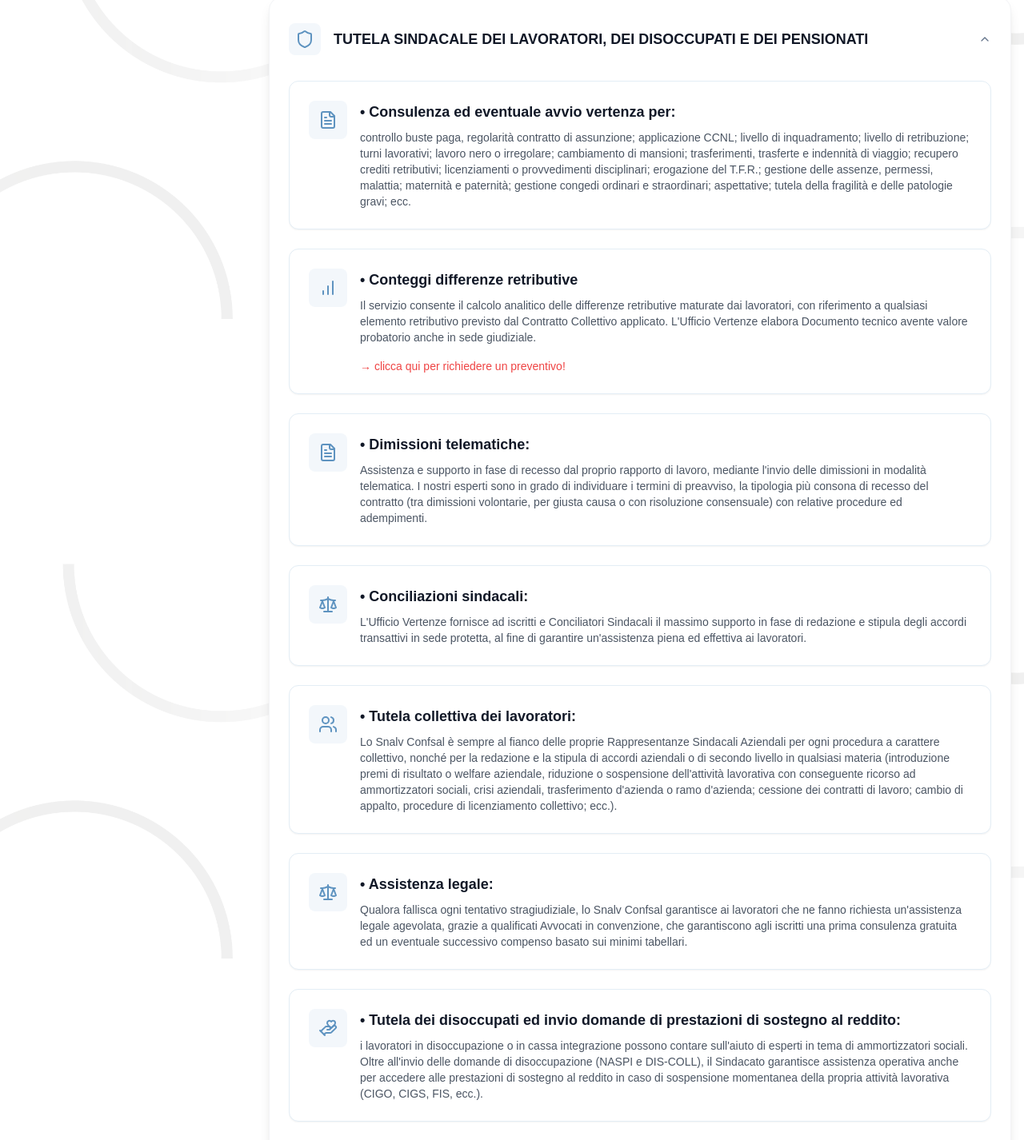
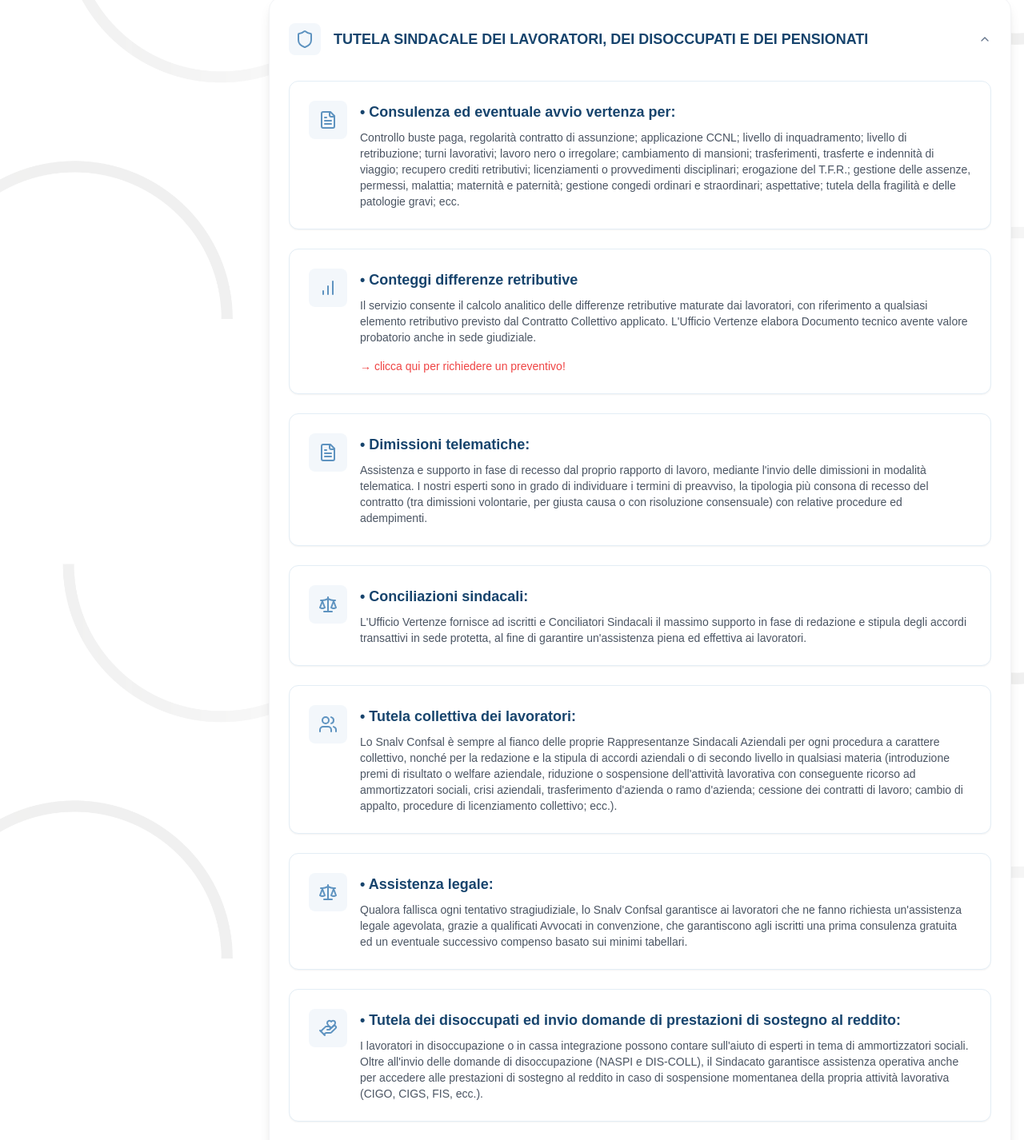
Before and after one commit to DionigiMartino/sitosnalv, a Next.js app: page /servizi in a window 1280 px wide. Shown: the part 1060-2486 px from the top of the page at 80% size. Built offline with nearby package versions, Linux system fonts and the light colour scheme; no server answers; the database is empty.

Commit message:
adjusted

```diff
--- a/app/servizi/page.tsx
+++ b/app/servizi/page.tsx
@@ -57,11 +57,11 @@
                 <FileText className="w-6 h-6 text-blue-500" />
               </div>
               <div>
-                <h4 className="font-bold text-lg text-gray-900 mb-2">
+                <h4 className="font-bold text-lg text-blue-600 mb-2">
                   • Consulenza ed eventuale avvio vertenza per:
                 </h4>
                 <p className="text-gray-600">
-                  controllo buste paga, regolarità contratto di assunzione;
+                  Controllo buste paga, regolarità contratto di assunzione;
                   applicazione CCNL; livello di inquadramento; livello di
                   retribuzione; turni lavorativi; lavoro nero o irregolare;
                   cambiamento di mansioni; trasferimenti, trasferte e indennità
@@ -81,7 +81,7 @@
                 <BarChart className="w-6 h-6 text-blue-500" />
               </div>
               <div>
-                <h4 className="font-bold text-lg text-gray-900 mb-2">
+                <h4 className="font-bold text-lg text-blue-600 mb-2">
                   • Conteggi differenze retributive
                 </h4>
                 <p className="text-gray-600 mb-4">
@@ -107,7 +107,7 @@
                 <FileText className="w-6 h-6 text-blue-500" />
               </div>
               <div>
-                <h4 className="font-bold text-lg text-gray-900 mb-2">
+                <h4 className="font-bold text-lg text-blue-600 mb-2">
                   • Dimissioni telematiche:
                 </h4>
                 <p className="text-gray-600">
@@ -129,7 +129,7 @@
                 <Scale className="w-6 h-6 text-blue-500" />
               </div>
               <div>
-                <h4 className="font-bold text-lg text-gray-900 mb-2">
+                <h4 className="font-bold text-lg text-blue-600 mb-2">
                   • Conciliazioni sindacali:
                 </h4>
                 <p className="text-gray-600">
@@ -148,7 +148,7 @@
                 <Users className="w-6 h-6 text-blue-500" />
               </div>
               <div>
-                <h4 className="font-bold text-lg text-gray-900 mb-2">
+                <h4 className="font-bold text-lg text-blue-600 mb-2">
                   • Tutela collettiva dei lavoratori:
                 </h4>
                 <p className="text-gray-600">
@@ -173,7 +173,7 @@
                 <Scale className="w-6 h-6 text-blue-500" />
               </div>
               <div>
-                <h4 className="font-bold text-lg text-gray-900 mb-2">
+                <h4 className="font-bold text-lg text-blue-600 mb-2">
                   • Assistenza legale:
                 </h4>
                 <p className="text-gray-600">
@@ -194,12 +194,12 @@
                 <HandHeart className="w-6 h-6 text-blue-500" />
               </div>
               <div>
-                <h4 className="font-bold text-lg text-gray-900 mb-2">
+                <h4 className="font-bold text-lg text-blue-600 mb-2">
                   • Tutela dei disoccupati ed invio domande di prestazioni di
                   sostegno al reddito:
                 </h4>
                 <p className="text-gray-600">
-                  i lavoratori in disoccupazione o in cassa integrazione possono
+                  I lavoratori in disoccupazione o in cassa integrazione possono
                   contare sull'aiuto di esperti in tema di ammortizzatori
                   sociali. Oltre all'invio delle domande di disoccupazione
                   (NASPI e DIS-COLL), il Sindacato garantisce assistenza
@@ -217,7 +217,7 @@
                 <Users className="w-6 h-6 text-blue-500" />
               </div>
               <div>
-                <h4 className="font-bold text-lg text-gray-900 mb-2">
+                <h4 className="font-bold text-lg text-blue-600 mb-2">
                   • Tutela dei pensionati:
                 </h4>
                 <p className="text-gray-600">
@@ -251,7 +251,7 @@
                   <CircleDollarSign className="w-6 h-6 text-green-500" />
                 </div>
                 <div>
-                  <h4 className="font-bold text-lg text-gray-900 mb-2">
+                  <h4 className="font-bold text-lg text-blue-600 mb-2">
                     • PRESTAZIONI DI SOSTEGNO AL REDDITO
                   </h4>
                   <p className="text-gray-600">
@@ -269,7 +269,7 @@
                   <Heart className="w-6 h-6 text-green-500" />
                 </div>
                 <div>
-                  <h4 className="font-bold text-lg text-gray-900 mb-2">
+                  <h4 className="font-bold text-lg text-blue-600 mb-2">
                     • PENSIONE E PREVIDENZA
                   </h4>
                   <p className="text-gray-600">
@@ -289,7 +289,7 @@
                   <HandHeart className="w-6 h-6 text-green-500" />
                 </div>
                 <div>
-                  <h4 className="font-bold text-lg text-gray-900 mb-2">
+                  <h4 className="font-bold text-lg text-blue-600 mb-2">
                     • INVALIDITÀ E DISABILITÀ
                   </h4>
                   <p className="text-gray-600">
@@ -308,7 +308,7 @@
                   <Users className="w-6 h-6 text-green-500" />
                 </div>
                 <div>
-                  <h4 className="font-bold text-lg text-gray-900 mb-2">
+                  <h4 className="font-bold text-lg text-blue-600 mb-2">
                     • MATERNITÀ/PATERNITÀ
                   </h4>
                   <p className="text-gray-600">
@@ -330,7 +330,7 @@
                 <CircleDollarSign className="w-6 h-6 text-green-500" />
               </div>
               <div>
-                <h4 className="font-bold text-lg text-gray-900 mb-2">
+                <h4 className="font-bold text-lg text-blue-600 mb-2">
                   • Altri servizi:
                 </h4>
                 <ul className="space-y-2">
@@ -541,7 +541,7 @@
                 <Users className="w-6 h-6 text-red-500" />
               </div>
               <div>
-                <h4 className="font-bold text-lg text-gray-900 mb-2">
+                <h4 className="font-bold text-lg text-blue-600 mb-2">
                   • Assistenza e tutela dei consumatori
                 </h4>
                 <p className="text-gray-600">
@@ -562,7 +562,7 @@
                 <Building2 className="w-6 h-6 text-red-500" />
               </div>
               <div>
-                <h4 className="font-bold text-lg text-gray-900 mb-2">
+                <h4 className="font-bold text-lg text-blue-600 mb-2">
                   • Assistenza e tutela degli inquilini
                 </h4>
                 <p className="text-gray-600">
@@ -592,7 +592,7 @@
                 <Shield className="w-6 h-6 text-orange-500" />
               </div>
               <div>
-                <h4 className="font-bold text-lg text-gray-900 mb-2">
+                <h4 className="font-bold text-lg text-blue-600 mb-2">
                   • Assicurazione gratuita per i dipendenti delle strutture
                   socio-sanitarie-assistenziali-educative
                 </h4>
@@ -790,7 +790,7 @@
                                 className={`w-6 h-6 text-${item.color}-500`}
                               />
                             </div>
-                            <span className="text-lg font-semibold text-gray-900">
+                            <span className="text-lg font-semibold text-blue-600">
                               {item.title}
                             </span>
                           </div>
```
